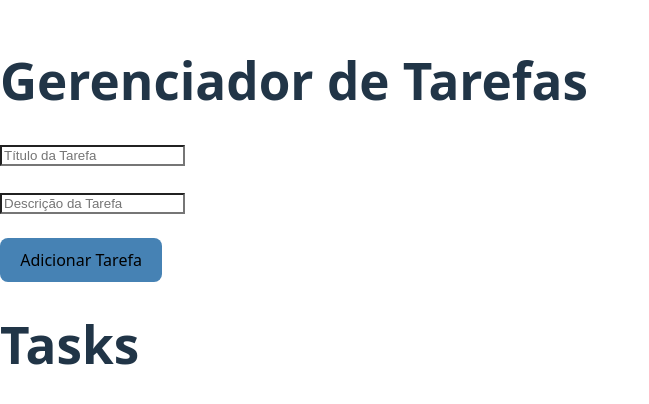
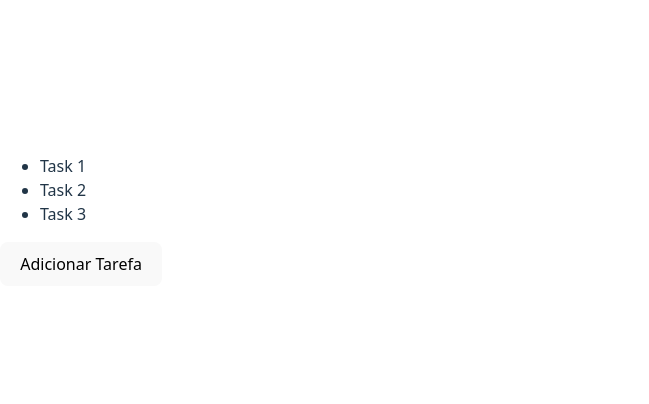
Before and after one commit to diass-gui/Estudos_React, a React (Vite) app in the folder firstProjectReactVite/: page / in a window 1280 px wide. Shown: the part 188-592 px from the top of the page, without its empty margins (0-649 px from the left). Built offline with nearby package versions, Linux system fonts and the light colour scheme.

Commit message:
Upload: Novos estudos sobre renderização condicional, listas, estados e eventos

```diff
--- a/firstProjectReactVite/src/App.jsx
+++ b/firstProjectReactVite/src/App.jsx
@@ -1,4 +1,4 @@
-// import { useState } from "react";
+import { useState } from "react";
 
 import AddTask from "./components/AddTask";
 import Tasks from "./components/Tasks";
@@ -6,12 +6,43 @@ import './App.css'
 
 function App() {
 
+  const [tarefas, setTarefa] = useState([
+  {
+    id: 1,
+    title: "Task 1",
+    completed: true
+  },
+  {
+    id: 2,
+    title: "Task 2",
+    completed: true
+  },
+  {
+    id: 3,
+    title: "Task 3",
+    completed: false
+  }
+  ])
+
+  function handleAddClick() {
+    setTarefa([...tarefas, {
+      id: 4,
+      title: "Task 4",
+      completed: false
+      // id: tarefas.length+1,
+      // title: "Task "+tarefas.length+1,
+    }])
+  }
+
   return (
-    <div>
-      <h1>Gerenciador de Tarefas</h1>
-      <AddTask />
-      <Tasks />
-    </div>
+    <>
+      <ul>
+        {tarefas.map(tarefas => <li key={tarefas.id}>{tarefas.title}</li>)}
+      </ul>
+
+      {/* Event handler */}
+      <button onClick={handleAddClick}>Adicionar Tarefa</button>
+    </>
   )
 }
 
```
